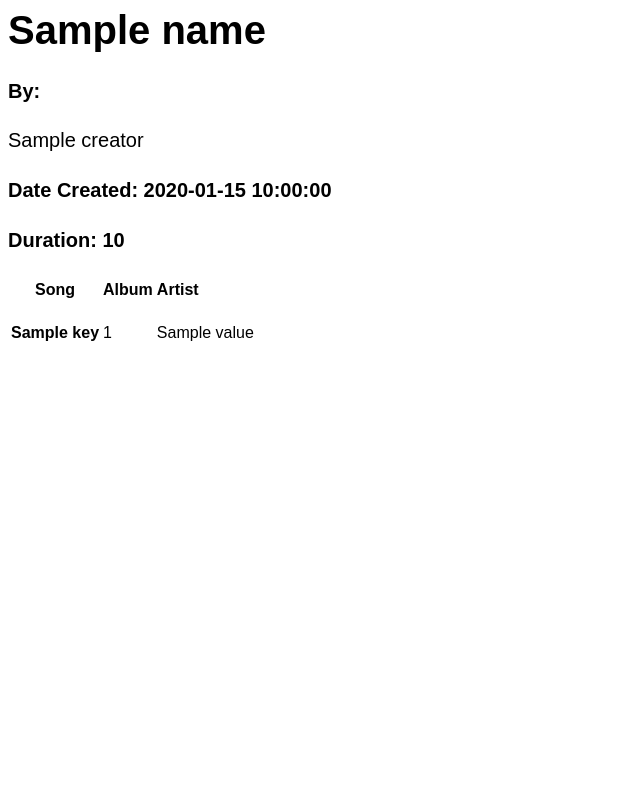
After one commit to hegrace0101/cs4111-spotify, a Flask app: template templates/playlist.html in a window 1280 px wide. The commit adds this page. Shown: the whole page, without its empty margins (0-640 px from the left). Run offline with Flask 2, Linux system fonts and the light colour scheme; the template is opened without the code that fills it: most values are stand-ins (such as "Sample title", 1, 10 or a date in 2020); parts of the project's set-up code (start-up, migrations or seed data) failed here and were passed over.

Commit message:
make playlist page for each playlist

```diff
--- a/server.py
+++ b/server.py
@@ -269,7 +269,45 @@ def unfollow():
 
   return redirect('/following')
 
+@app.route('/playlist/<string:pl_name>')
+def playlist(pl_name):
+    name = pl_name
 
+    cursor = g.conn.execute('SELECT collection_id FROM collection WHERE title = (%s)', name)
+    playlist_ID_tmp = []
+    for result in cursor:
+      playlist_ID_tmp.append(result[0])
+    playlist_ID = playlist_ID_tmp[0]
+    cursor.close()
+
+    cursor = g.conn.execute('select c.date_created, c.duration from playlist p, collection c where p.collection_id = c.collection_id AND c.collection_ID = (%s)', playlist_ID)
+    date_tmp = []
+    duration_tmp = []
+    for result in cursor:
+      date_tmp.append(result[0])
+      duration_tmp.append(result[1])
+    date = date_tmp[0]
+    duration = duration_tmp[0]
+
+    cursor = g.conn.execute('select m.name as Creators FROM (select member_ID from l_creates_p WHERE collection_ID = (%s)) as A NATURAL JOIN member m', playlist_ID)
+    creators = []
+    for result in cursor:
+      creators.append(result[0])
+    cursor.close()
+
+    cursor = g.conn.execute('SELECT D.song_title as song, c.title as album, D.artist FROM (SELECT song.title as song_title, song.collection_id as album_id, C.artist FROM (SELECT B.song_id, member.name AS artist FROM  (SELECT A.song_id, a_creates_s.member_ID as member_ID FROM (SELECT p.song_id, p.collection_ID FROM s_in_p p WHERE collection_id = (%s)) AS A NATURAL JOIN a_creates_s) as B NATURAL JOIN member) AS C NATURAL JOIN song) AS D LEFT OUTER JOIN collection c ON D.album_id = c.collection_id', playlist_ID)
+    songs = []
+    albums = []
+    artists = []
+    for result in cursor:
+      songs.append(result[0])
+      albums.append(result[1])
+      artists.append(result[2])
+    cursor.close()
+
+    playlist_songs = {songs[i]: [albums[i], artists[i]] for i in range(len(songs))}
+
+    return render_template('playlist.html', name=name, date=date, duration=duration, creators=creators, songs=playlist_songs)
 
 if __name__ == "__main__":
   import click
--- /dev/null
+++ b/templates/another.html
@@ -0,0 +1 @@
+hello
--- /dev/null
+++ b/templates/playlist.html
@@ -0,0 +1,39 @@
+<html>
+  <style>
+    body{
+      font-size: 15pt;
+      font-family: arial;
+    }
+  </style>
+
+<body>
+	<h1>{{name}}</h1>
+
+	<div>
+		<h4> By: </h4>
+		{% for n in creators %}
+    		<div>{{n}}</div>
+    	{% endfor %}
+	</div>
+
+	<h4> Date Created: {{date}}</h4>
+	<h4> Duration: {{duration}}</h4>
+
+	<table>
+		<tr>
+			<th> <h4>Song</h4> </th>
+				<td> <h4>Album</h4> </td>
+				<td> <h4>Artist</h4></td>
+		</tr>
+		{% for key, value in songs.items() %}
+		   <tr>
+				<th> {{ key }} </th>
+				<td> {{ value[0] }} </td>
+				<td> {{ value[1] }} </td>
+		   </tr>
+		{% endfor %}
+	</table>
+
+</body>
+
+</html>
--- a/templates/playlists.html
+++ b/templates/playlists.html
@@ -19,7 +19,7 @@
 		</tr>
 		{% for key, value in my_playlists.items() %}
 		   <tr>
-				<th> {{ key }} </th>
+				<th> <a href="{{ url_for('playlist', pl_name=key) }}">{{ key }}</a> </th>
 				<td> {{ value[0] }} </td>
 				<td> {{ value[1] }} </td>
 				<td> {{ value[2] }} </td>
@@ -41,7 +41,7 @@
 		</tr>
 		{% for key, value in following_playlists.items() %}
 		   <tr>
-				<th> {{ key }} </th>
+				<th> <a href="{{ url_for('playlist', pl_name=key) }}">{{ key }}</a> </th>
 				<td> {{ value[0] }} </td>
 				<td> {{ value[1] }} </td>
 				<td> {{ value[2] }} </td>
```
Also changed, not shown: templates/unlike.html (deleted, +0 -14 lines).
